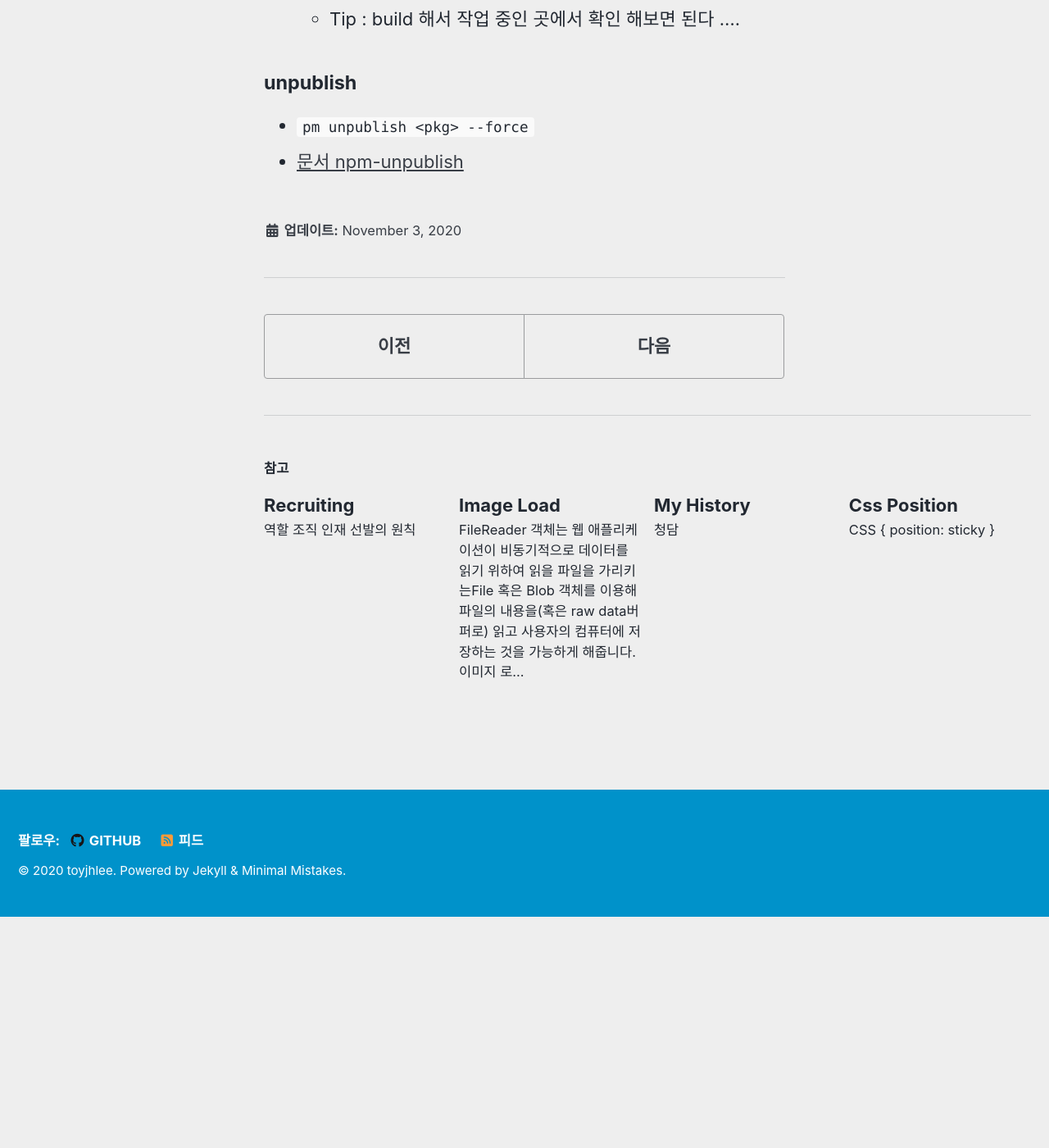
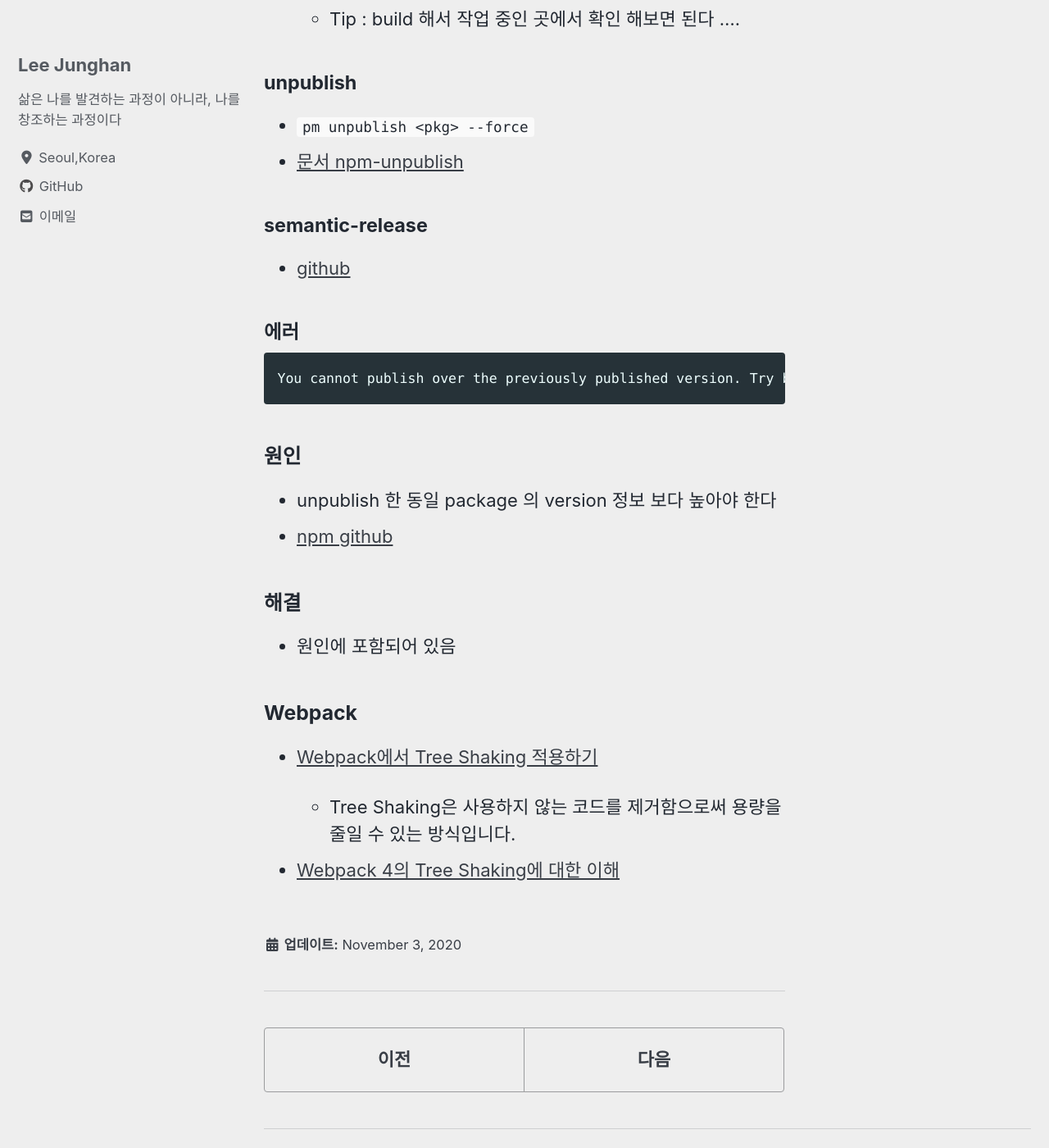
Before and after one commit to toyjhlee/toyjhlee.github.com, a Jekyll site: the page built from _posts/2020-11-03-npm-publish.md, in a window 1280 px wide and 1400 px high, scrolled down 3011 px. Shown: the whole window at 82% size. Built offline with Jekyll 4.4.1, drawn with Linux system fonts in a browser that asks for light colours; cached includes are drawn as plain includes; nearby versions of some CDN libraries; before the commit the page ends 4129 px from its top, so only the background shows below that; some of the changed text lies outside the part shown.

````diff
--- a/_posts/2020-11-03-npm-publish.md
+++ b/_posts/2020-11-03-npm-publish.md
@@ -86,3 +86,30 @@
 
 -   `pm unpublish <pkg> --force`
 -   [문서 npm-unpublish](https://docs.npmjs.com/cli/v6/commands/npm-unpublish)
+
+#### semantic-release
+
+-   [github](https://github.com/semantic-release/semantic-release)
+
+#### 에러
+
+```
+You cannot publish over the previously published version. Try bumping the version to
+```
+
+### 원인
+
+-   unpublish 한 동일 package 의 version 정보 보다 높아야 한다
+-   [npm github](https://github.com/npm/npm/issues/9266)
+
+### 해결
+
+-   원인에 포함되어 있음
+
+### Webpack
+
+-   [Webpack에서 Tree Shaking 적용하기](https://medium.com/naver-fe-platform/webpack%EC%97%90%EC%84%9C-tree-shaking-%EC%A0%81%EC%9A%A9%ED%95%98%EA%B8%B0-1748e0e0c365)
+
+    -   Tree Shaking은 사용하지 않는 코드를 제거함으로써 용량을 줄일 수 있는 방식입니다.
+
+-   [Webpack 4의 Tree Shaking에 대한 이해](https://huns.me/development/2265)
--- /dev/null
+++ b/_posts/2020-11-18-meta.md
@@ -0,0 +1,11 @@
+### meta
+
+-   HTML `<meta>` 요소는 `<base>, <link>, <script>, <style>, <title>`과 같은 다른 메타관련 요소로 나타낼 수 없는 메타데이터를 나타냅니다.
+-   [<meta>: 문서 레벨 메타데이터 요소](https://developer.mozilla.org/ko/docs/Web/HTML/Element/meta)
+    -   charset
+
+#### viewport
+
+-   [viewport meta 태그를 이용해 모바일 브라우저상에서 레이아웃 조종하는 법 ](https://developer.mozilla.org/ko/docs/Mozilla/Mobile/Viewport_meta_tag)
+
+-   [모바일 화면을 위해 Viewport 사용하기](https://jongmin92.github.io/2017/02/09/HTML/viewport/)
````
Also changed, not shown: _posts/2020-09-03-should-read.md (+7 -0 lines), _posts/2020-11-16-my-history.md (+3 -0 lines), _posts/2020-11-19-email-markup.md (added, +9 -0 lines), _posts/2020-11-19-font.md (added, +17 -0 lines), _posts/2020-11-20-util.md (added, +4 -0 lines).
